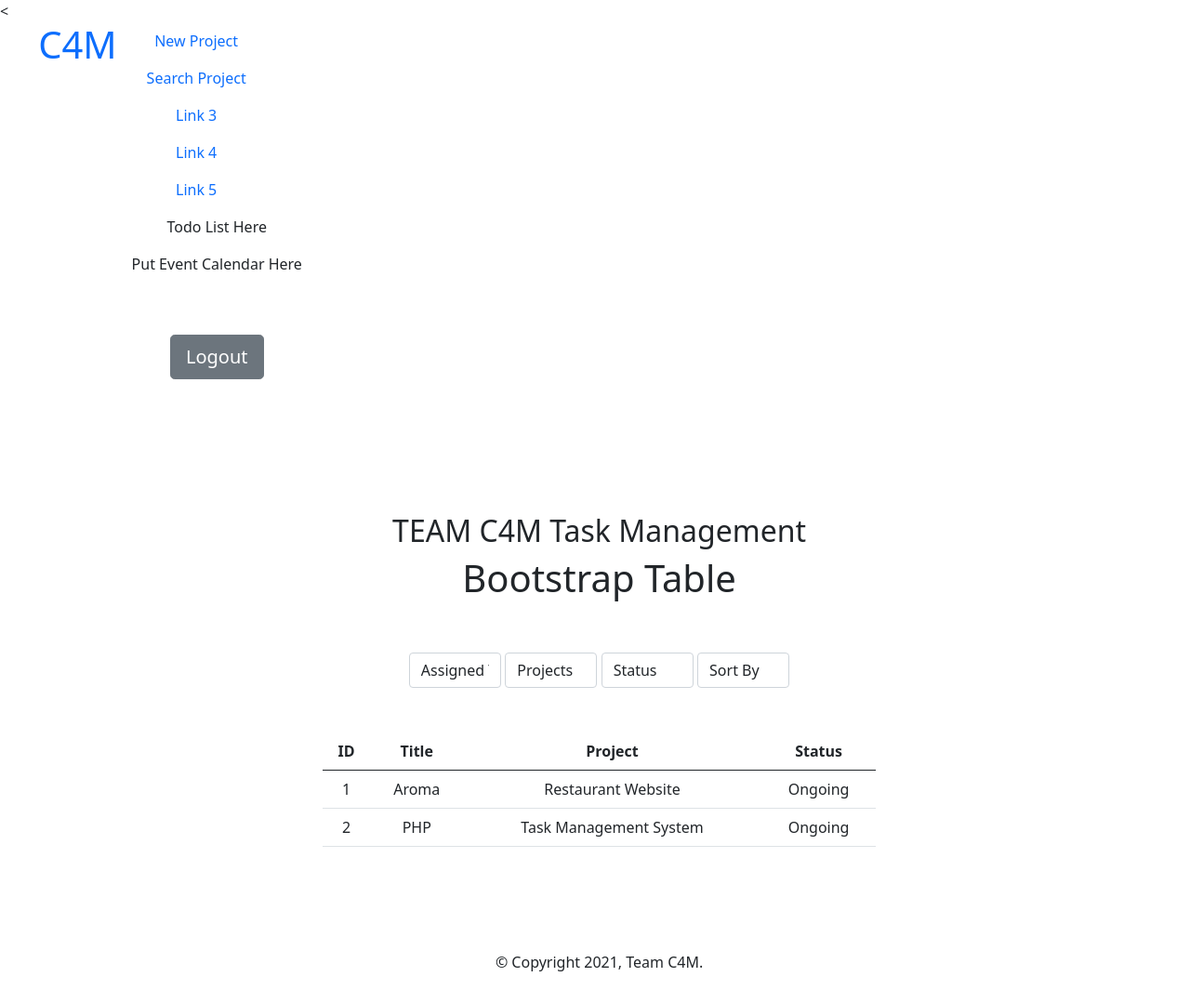
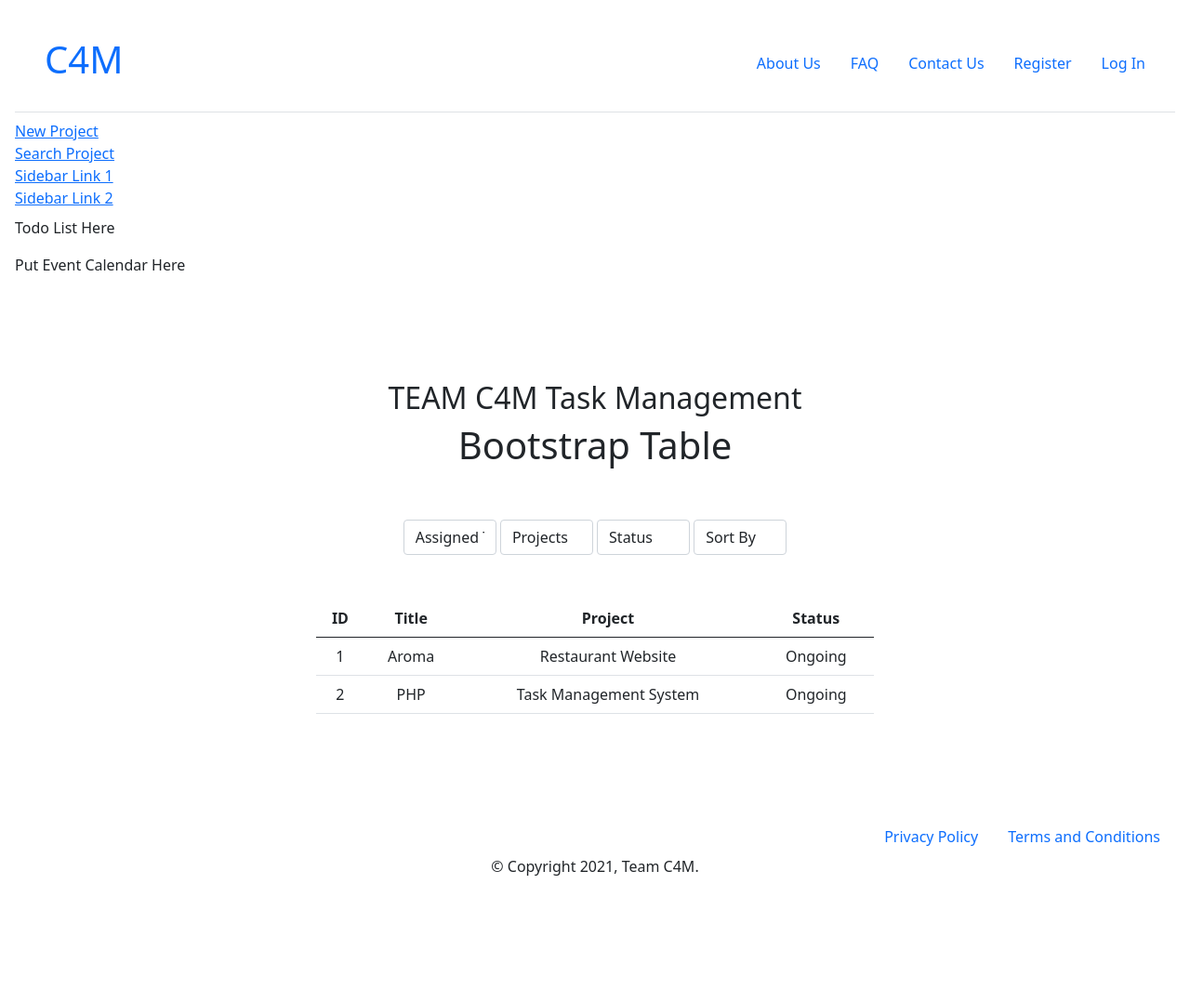
Before and after one commit to Mihoko1/cm4-taskmanagement, a PHP site: page /views/task-board.php in a window 1280 px wide. Shown: the whole page at 93% size. After the commit the page ends 942 px from the top, so only its background shows below. Run offline with PHP 8.4, Linux system fonts and the light colour scheme.

Commit message:
Redesign sidebar code and CSS.

```diff
--- a/style/global.css
+++ b/style/global.css
@@ -3,6 +3,11 @@
 
 
 /******** Sign up and log in border *******/
+
+.sidebar {
+    display: inline-block;
+    text-align: left;
+}
 
 
 .side-border {
--- a/views/partials/sidebar.php
+++ b/views/partials/sidebar.php
@@ -1,9 +1,10 @@
 <?php
-/*
 
 // The insertSidebar() function creates a sidebar and navigation menu plus related elements. The function will accept 1 argument as parameter: Navigation menu items (associative array). If no arguments are supplied, the function will use its own default values. The function outputs the HTML code for the footer.
-function insertSidebar($navItemsParam = ['New Project' => '/views/createproject.php',
-                                        'Search Project' => '/views/searchprojects.php']) {
+function insertSidebar($navItemsParam = ['New Project' => './createproject.php',
+                                        'Search Project' => './searchprojects.php',
+                                        'Sidebar Link 1' => './sidebarlink1.php',
+                                        'Sidebar Link 2' => './sidebarlink2.php']) {
 
     $navItems = $navItemsParam;
     $navListItemsString = '';
@@ -15,9 +16,9 @@ function insertSidebar($navItemsParam = ['New Project' => '/views/createproject.
 
     echo <<<SIDEBAR
 
-    <aside>
-        <nav>
-            <ul>
+    <div class="sidebar">
+        <nav id="sidebar" class="navbar navbar-light ">
+            <ul class="list-unstyled components nav flex-column">
                 $navListItemsString
             </ul>
         </nav>
@@ -27,19 +28,15 @@ function insertSidebar($navItemsParam = ['New Project' => '/views/createproject.
         <div>
             <p>Put Event Calendar Here</p>
         </div>
-    </aside>
+    </div>
 
     SIDEBAR;
 
 }
 
-*/
 
-?>
-
-<!-- Contains Unneeded Header HTML Code Here - to be fixed -->
-<?php
-
+/*** Unused code kept for reference only, can be deleted later ***/
+/*
 // The insertSidebar() function creates a sidebar and navigation menu plus related elements. The function will accept 1 argument as parameter: Navigation menu items (associative array). If no arguments are supplied, the function will use its own default values. The function outputs the HTML code for the footer.
 function insertSidebar($pageTitleParam = 'Task Management',
                         $navItemsParam = ['New Project' => './createproject.php',
@@ -105,5 +102,6 @@ function insertSidebar($pageTitleParam = 'Task Management',
     SIDEBAR;
 
 }
+*/
 
 ?>
--- a/views/task-board.php
+++ b/views/task-board.php
@@ -1,6 +1,7 @@
 <?php
 require("./partials/header.php");
 require("./partials/sidebar.php");
+insertHeader();
 insertSidebar();
 ?>
     <!--Main Start Here-->
@@ -68,9 +69,11 @@ insertSidebar();
         </div>
     <!--Main End Here-->
 </main>
-    <footer class="text-center mt-auto ">
-        <p>&#169 Copyright 2021, Team C4M.</p>
-    </footer>
-</div>
-</body>
-</html>
+
+
+<?php
+
+require("./partials/footer.php");
+insertFooter();
+
+?>
```
